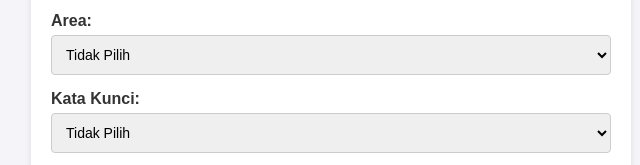
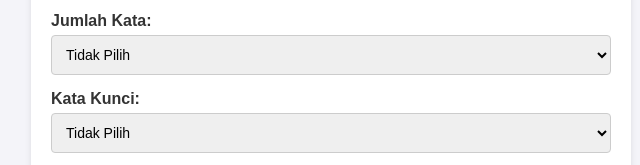
Before and after one commit to aiindonesiaart/aicontent-generator, a plain HTML site: page index.html in a window 1280 px wide. Shown: the part 493-658 px from the top of the page, 309-949 px from the left. Drawn offline with Linux system fonts and the light colour scheme.

Commit message:
Update index.html

```diff
--- a/index.html
+++ b/index.html
@@ -113,7 +113,7 @@
 
        <!-- Word Count Selection -->
       <div class="form-group">
-        <label for="word-count">Area:</label>
+        <label for="word-count">Jumlah Kata:</label>
         <select id="word-count" name="word-count" required>
           <option value="">Tidak Pilih</option>
           <option value="300 kata">300 kata</option>
```
